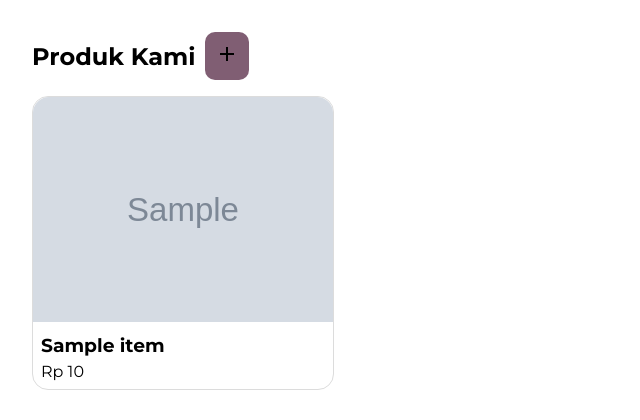
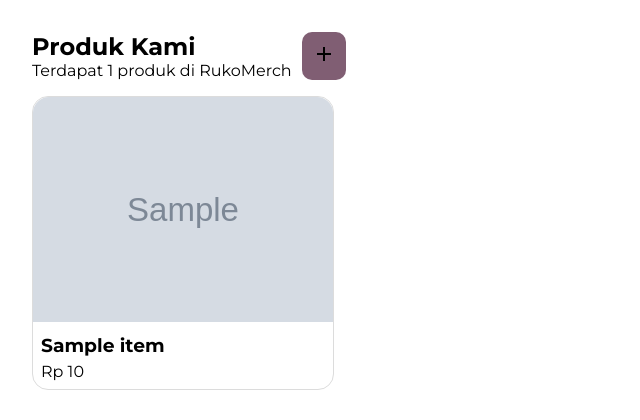
Before and after one commit to Arxeno/django-merch-shop, a Django app: page / in a window 1280 px wide. Shown: the part 61-481 px from the top of the page, without its empty margins (0-640 px from the left). Run offline with Django 5.2, Linux system fonts and the light colour scheme; tables that the repository leaves empty hold one stand-in row (values such as "Sample post"); grey boxes marked "Sample" are stand-in pictures.

Commit message:
add number of items

```diff
--- a/main/templates/index.html
+++ b/main/templates/index.html
@@ -23,7 +23,14 @@
 		{% block content %}
 		<div class="grid-gap-1">
 			<div id="title-and-add">
-				<h2>Produk Kami</h2>
+				<div>
+					<h2>Produk Kami</h2>
+					{% if items %}
+					<p>Terdapat {{ items|length }} produk di RukoMerch</p>
+					{% else %}
+					<p>Tidak ada produk :(</p>
+					{% endif %}
+				</div>
 				<a href="{% url 'create_item' %}" class="button">
 					<img src="{% static 'main/icons/add_icon.svg' %}" alt="add icon">
 				</a>
```
